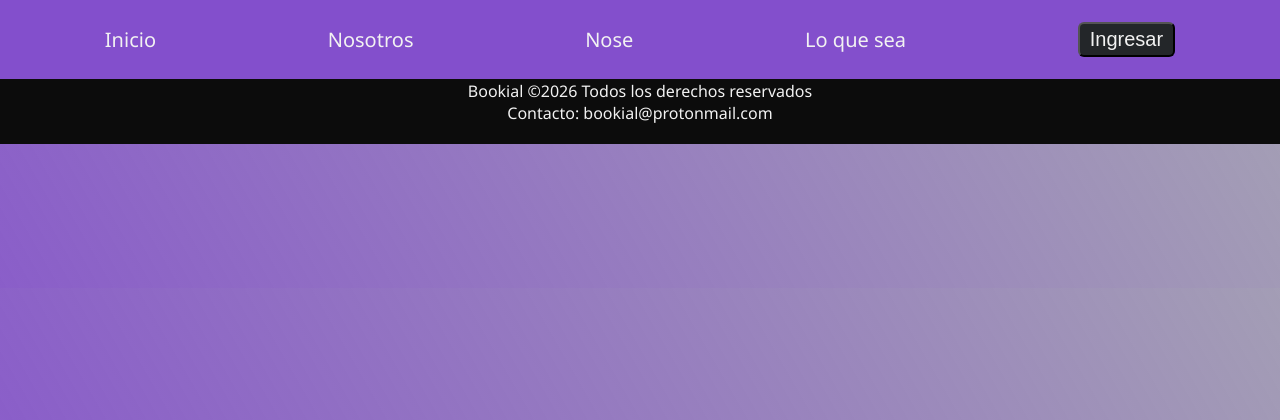
After one commit to tecno-gg/Bookial-T2, a Python web app: template templates/private/students.html in a window 1280 px wide. The commit adds this page. Shown: the top 420 px of the page. Run offline with Jinja, Linux system fonts and the light colour scheme; the template is opened without the code that fills it, so the values that code supplies are empty.

Commit message:
papulog-6.1 Empezando cosntruccion de lo que sea que vaya en "teachers" y "students". Cambio y fuera

```diff
--- a/static/css/common.css
+++ b/static/css/common.css
@@ -6,6 +6,7 @@
     --purple: #8a5ec9;
     --darkpurple: #665c84;
     --heavydarkpurple: #232629;
+    --neonpurple: #a711d0;
     --neonazul: #1f51ff;
 }
 
--- a/static/css/index.css
+++ b/static/css/index.css
@@ -6,6 +6,7 @@
     --purple: #834fcc;
     --darkpurple: #604e97;
     --heavydarkpurple: #232629;
+    --neonpurple: #a711d0;
     --neonazul: #1f51ff;
 }
 
--- /dev/null
+++ b/static/css/teachers-students.css
@@ -0,0 +1,9 @@
+:root {
+    --black: #0c0c0c;
+    --white: #f2f2f2;
+    --purple: #834fcc;
+    --darkpurple: #604e97;
+    --heavydarkpurple: #232629;
+    --neonpurple: #a711d0;
+    --neonazul: #1f51ff;
+}
--- a/static/css/useraccount.css
+++ b/static/css/useraccount.css
@@ -6,6 +6,7 @@
     --purple: #834fcc;
     --darkpurple: #604e97;
     --heavydarkpurple: #232629;
+    --neonpurple: #a711d0;
     --neonazul: #1f51ff;
 }
 
--- /dev/null
+++ b/templates/private/students.html
@@ -0,0 +1,28 @@
+<!DOCTYPE html>
+<html lang="en">
+<head>
+    <meta charset="UTF-8">
+    <link rel="stylesheet" href="../../static/css/common.css">
+    <link rel="stylesheet" href="../../static/css/teachers-students.css">
+    <meta name="viewport" content="width=device-width, initial-scale=1.0">
+    <title>Document</title>
+</head>
+<body>
+    <header>
+        <nav>
+            <a href="#">Inicio</a> <!-- Por ahora hasta conseguir un logo @esteban -->
+
+            <a href="#">Nosotros</a>
+            <a href="#">Nose</a>
+            <a href="#">Lo que sea</a>
+
+            <a href="register.html"><button>Ingresar</button></a>
+        </nav>
+    </header>
+    <main></main>
+    <footer>
+        <p>Bookial &copy;2026 Todos los derechos reservados</p>
+        <p>Contacto: bookial@protonmail.com</p>
+    </footer>
+</body>
+</html>
```
Also changed, not shown: templates/private/teachers.html (added, +28 -0 lines).
